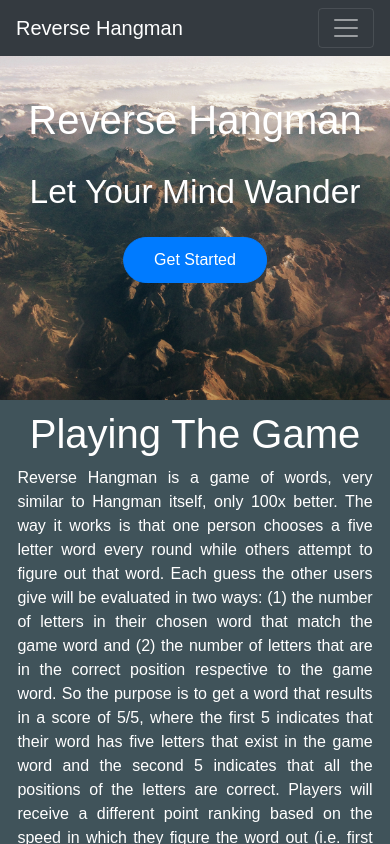
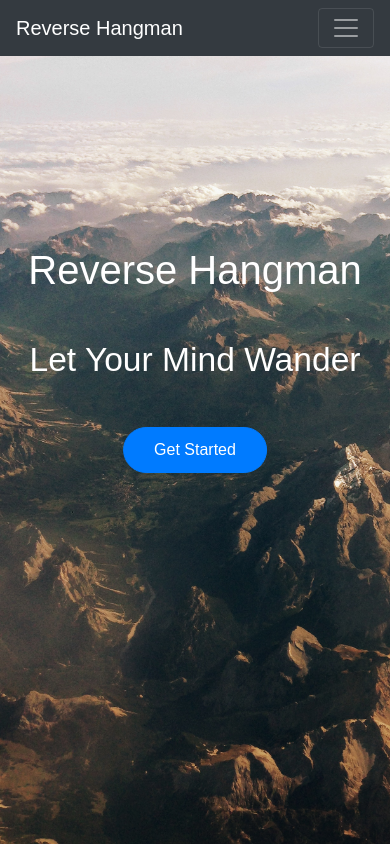
Before and after one commit to khalilhijazi/Reverse-Hangman-Site, a React (Create React App) app in the folder reverse-hangman-app/: page / in a window 390 px wide. Shown: the top 844 px of the page. Built offline with nearby package versions, Linux system fonts and the light colour scheme.

Commit message:
Fixed Background Image

```diff
--- a/reverse-hangman-app/src/BackgroundImage.css
+++ b/reverse-hangman-app/src/BackgroundImage.css
@@ -52,29 +52,6 @@
 
 }
 
-@media screen and (min-width:750px) and (max-width: 1024px) {
-    #imgContainer {
-        height: 500px;
-    }
-    #imgContainer #description {
-        top: 45%;
-    }
-    #imgContainer .btn {
-        top: 60%;
-    }
-}
-
-@media screen and (max-width: 749px) {
-    #imgContainer {
-        height: 400px;
-    }
-    #imgContainer #description {
-        top: 48%;
-    }
-    #imgContainer .btn {
-        top: 65%;
-    }
-}
 
 @media screen and (min-width: 360px) and (max-width: 550px) {
     #imgContainer #title {
@@ -93,6 +70,6 @@
     }
 
     #imgContainer #description {
-        font-size: 180%;
+        font-size: 170%;
     }
 }
```
